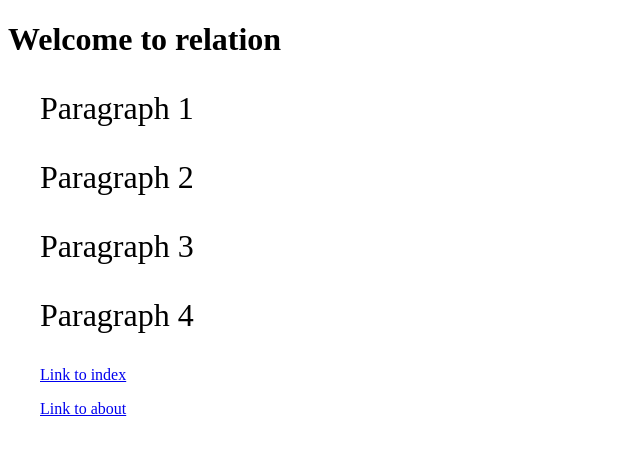
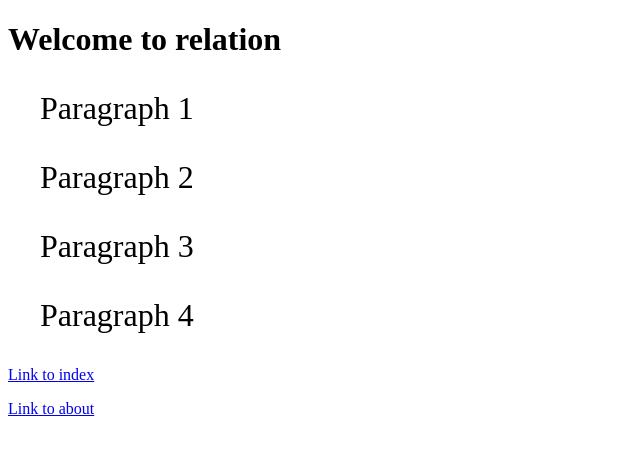
Before and after one commit to MichihideS/sti_intro_apputveckling_HTML-CSS-Lektion-4-uppgifter, a plain HTML site: page relation.html in a window 1280 px wide. Shown: the whole page, without its empty margins (0-640 px from the left). Drawn offline with Linux system fonts and the light colour scheme.

Commit message:
Klass Margin istället för varenda p

```diff
--- a/relation.html
+++ b/relation.html
@@ -10,7 +10,7 @@
 
     <h1>Welcome to relation</h1>
 
-    <div class="bigText">
+    <div class="margin bigText">
 
         <p>Paragraph 1</p>
         <p>Paragraph 2</p>
--- a/theme.css
+++ b/theme.css
@@ -2,6 +2,6 @@
     font-size: 32px;
 }
 
- p {
+ .margin {
     margin-left: 2rem;
 }
```
